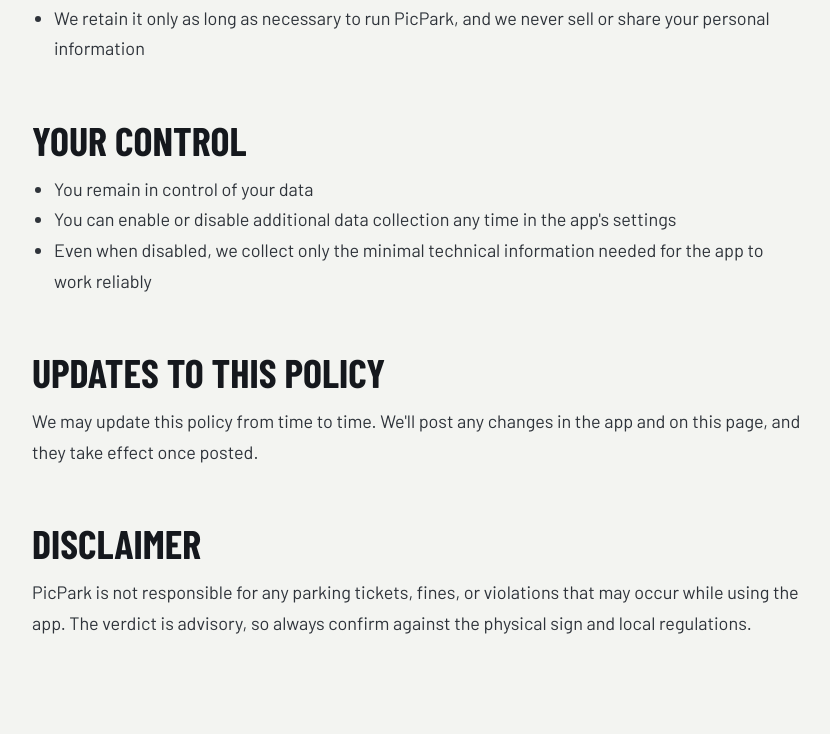
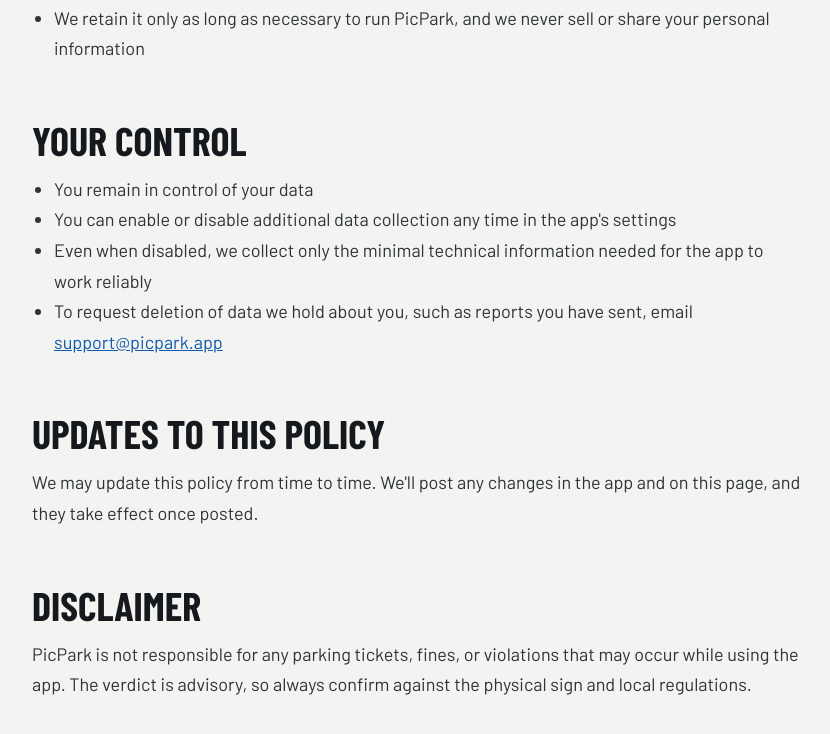
Before and after one commit to Rasmus257/PicPark-Website, a SvelteKit app: page /privacy in a window 1280 px wide. Shown: the part 4059-4793 px from the top of the page, without its empty margins (222-1052 px from the left). Built offline with nearby package versions, Linux system fonts and the light colour scheme; a web font is replaced by a local one.

Commit message:
Tell users how to request deletion of data we hold, which App Store guideline 5.1.1(i) requires

```diff
--- a/src/routes/privacy/+page.svelte
+++ b/src/routes/privacy/+page.svelte
@@ -168,6 +168,9 @@
         <li>You remain in control of your data</li>
         <li>You can enable or disable additional data collection any time in the app's settings</li>
         <li>Even when disabled, we collect only the minimal technical information needed for the app to work reliably</li>
+        <li>
+          To request deletion of data we hold about you, such as reports you have sent, email <a href="mailto:{SUPPORT_EMAIL}">{SUPPORT_EMAIL}</a>
+        </li>
       </ul>
     </section>
 
```
